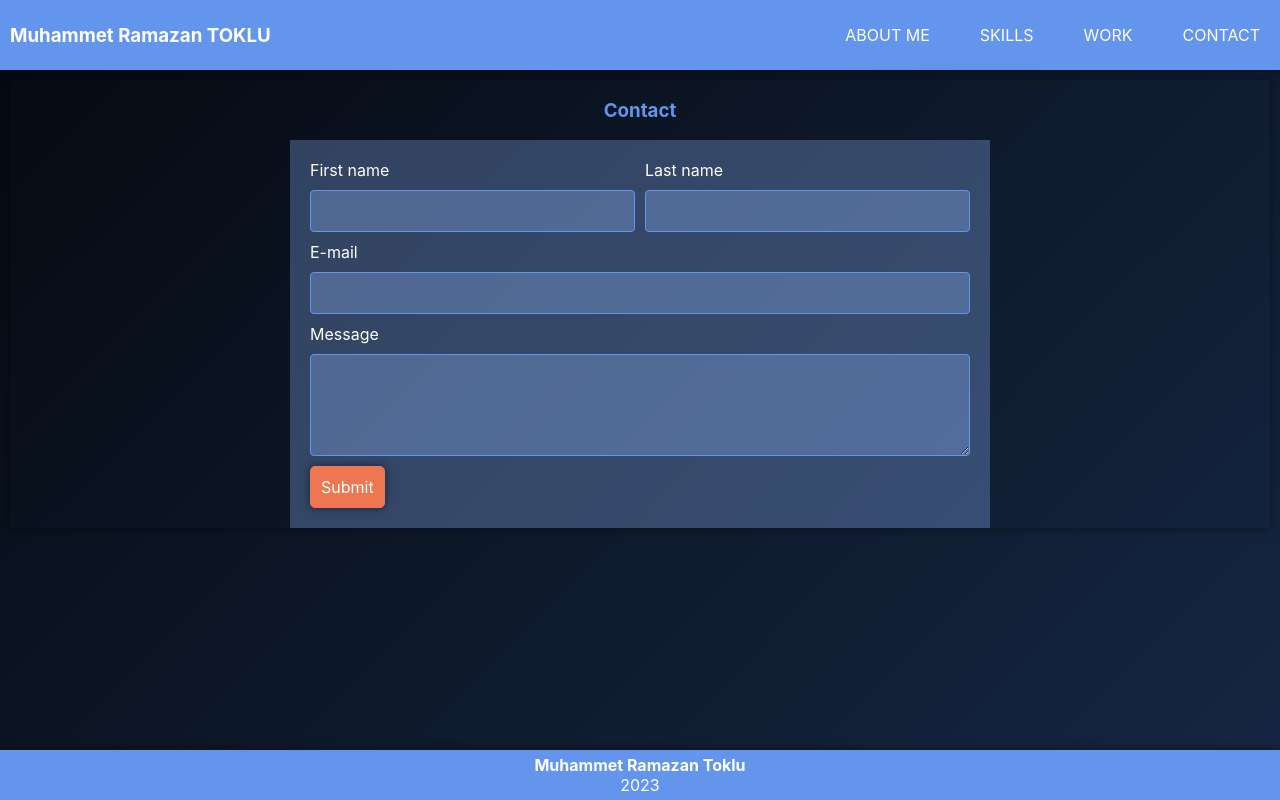
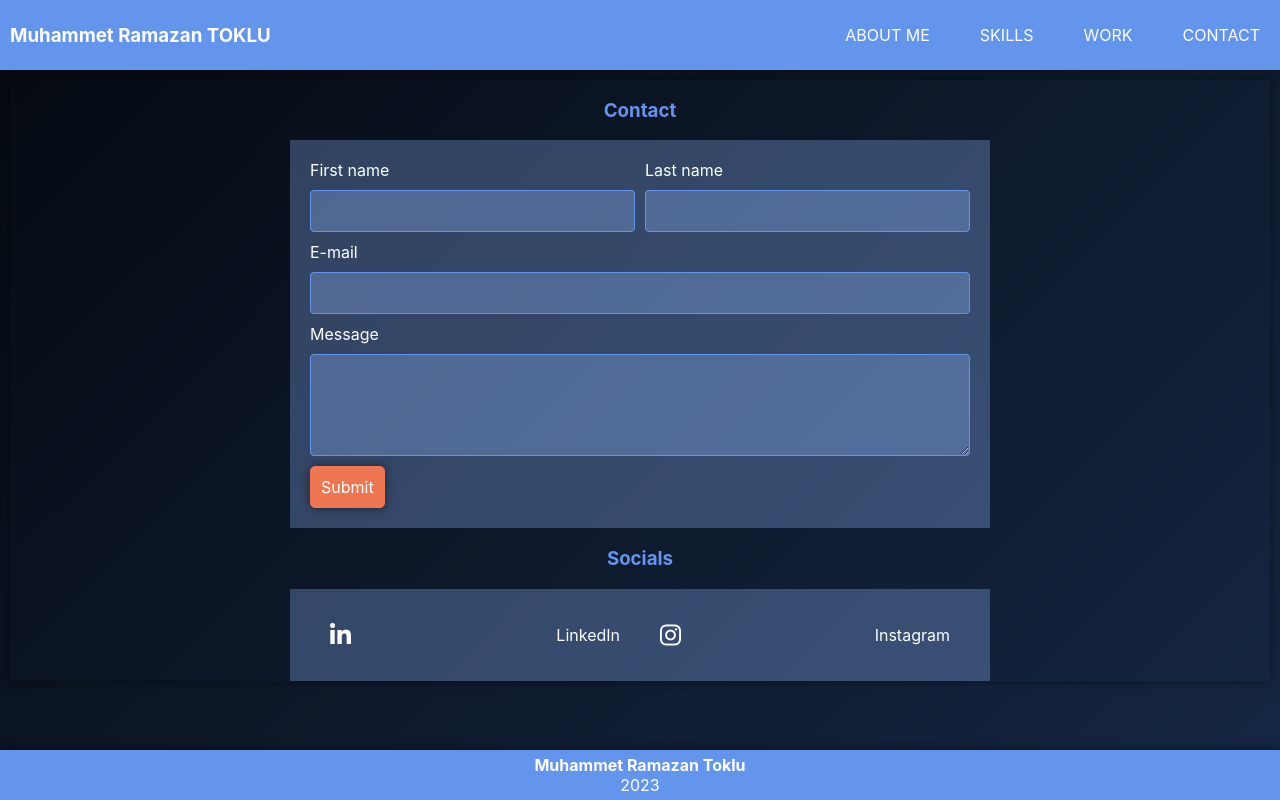
Before and after one commit to mramazant/React-Portfolio, a React (Create React App) app: page /contact in a window 1280 px wide. Built offline with nearby package versions, Linux system fonts and the light colour scheme.

Commit message:
added socials

```diff
--- a/public/index.html
+++ b/public/index.html
@@ -24,7 +24,8 @@
       work correctly both with client-side routing and a non-root public URL.
       Learn how to configure a non-root public URL by running `npm run build`.
     -->
-    <title>React App</title>
+    <script src="https://kit.fontawesome.com/57ac37f23c.js" crossorigin="anonymous"></script>
+    <title>Ramazan Toklu Portfolio</title>
   </head>
   <body>
     <noscript>You need to enable JavaScript to run this app.</noscript>
--- a/src/components/Contact/index.css
+++ b/src/components/Contact/index.css
@@ -56,3 +56,34 @@
     flex: 1 1 100%;
     color:red;
 }
+
+
+
+.social-container{
+    width: 100%;
+    display: flex;
+    flex-direction: row;
+    /* gap: 10px; */
+    flex-wrap: wrap;
+    align-items: center;
+    max-width: 700px;
+    padding: 20px;
+    box-sizing: border-box;
+    background-color: var(--primary-hover);
+}
+
+.social-link{
+    text-decoration: none;
+    color: white;
+    display: flex;
+    flex: 1 1 50%;
+    align-items: center;
+    /* gap: 10px; */
+    box-sizing: border-box;
+    padding: 0px 20px;
+    justify-content: space-between;
+}
+.social-link:hover{
+    cursor: pointer;
+    background-color: var(--primary-hover);
+}
--- a/src/components/Contact/index.js
+++ b/src/components/Contact/index.js
@@ -1,5 +1,21 @@
 import { useState } from "react";
 import "./index.css";
+
+let socials = [
+  {name:"LinkedIn",icon:"fa-linkedin" ,link:""},
+  {name:"Instagram",icon:"fa-instagram" ,link:""},
+  // {name:"LinkedIn",icon:"" ,link:""},
+  // {name:"LinkedIn",icon:"" ,link:""},
+]
+const SocialSection =()=>{
+  return (
+      <article className="social-container">
+        {socials.map((social)=>{
+          return <a className="social-link" href={social.link} target="_blank" rel="noreferrer"><i className={`fa ${social.icon} fa-xl`} aria-hidden="true"></i><p>{social.name}</p></a>
+        })}
+      </article>
+  );
+}
 const Contact = () => {
   const [formData, setFormData] = useState({
     firstName: "",
@@ -67,6 +83,8 @@ const Contact = () => {
           Submit
         </a>
       </article>
+      <h3>Socials</h3>
+      <SocialSection />
     </section>
   );
 };
```
